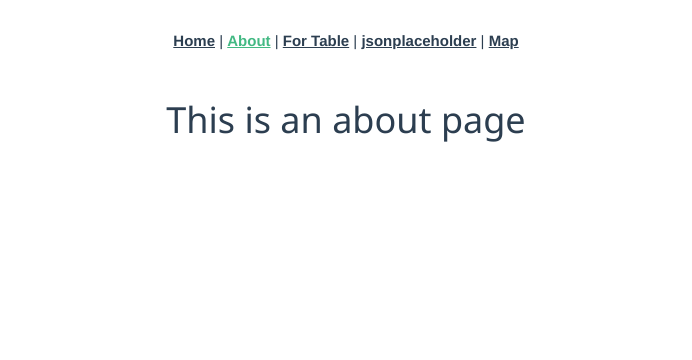
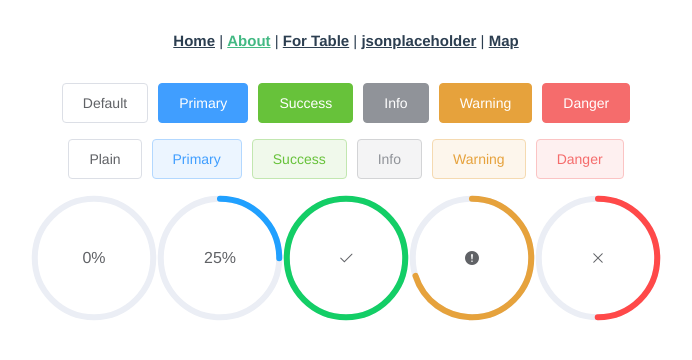
Before and after one commit to sb171732/vue30A, a Vue app: page /#/about in a window 1280 px wide. Shown: the top 360 px of the page, without its empty margins (294-986 px from the left). Built offline with nearby package versions, Linux system fonts and the light colour scheme; what vue-yandex-maps would draw is missing.

Commit message:
add element

```diff
--- a/package.json
+++ b/package.json
@@ -9,6 +9,7 @@
   },
   "dependencies": {
     "core-js": "^3.8.3",
+    "element-ui": "^2.4.5",
     "vue": "^2.6.14",
     "vue-router": "^3.5.1",
     "vue-yandex-maps": "^0.11.13"
@@ -22,6 +23,7 @@
     "@vue/cli-service": "~5.0.0",
     "eslint": "^7.32.0",
     "eslint-plugin-vue": "^8.0.3",
+    "vue-cli-plugin-element": "~1.0.1",
     "vue-template-compiler": "^2.6.14"
   },
   "eslintConfig": {
--- a/src/App.vue
+++ b/src/App.vue
@@ -19,16 +19,13 @@
   text-align: center;
   color: #2c3e50;
 }
-
 nav {
   padding: 30px;
 }
-
 nav a {
   font-weight: bold;
   color: #2c3e50;
 }
-
 nav a.router-link-exact-active {
   color: #42b983;
 }
--- a/src/main.js
+++ b/src/main.js
@@ -2,6 +2,7 @@ import Vue from 'vue'
 import App from './App.vue'
 import YmapPlugin from 'vue-yandex-maps'
 import router from './router'
+import './plugins/element.js'
 Vue.config.productionTip = false
 
 const settings = {
--- /dev/null
+++ b/src/plugins/element.js
@@ -0,0 +1,6 @@
+import Vue from 'vue'
+import Element from 'element-ui'
+import 'element-ui/lib/theme-chalk/index.css'
+import locale from 'element-ui/lib/locale/lang/ru-RU'
+
+Vue.use(Element, { locale })
--- a/src/views/AboutView.vue
+++ b/src/views/AboutView.vue
@@ -1,5 +1,73 @@
 <template>
   <div class="about">
-    <h1>This is an about page</h1>
+    <el-row>
+      <el-button>Default</el-button>
+      <el-button type="primary" @click="openD">Primary</el-button>
+      <el-button type="success">Success</el-button>
+      <el-button type="info">Info</el-button>
+      <el-button type="warning">Warning</el-button>
+      <el-button type="danger">Danger</el-button>
+    </el-row>
+
+    <el-row class="w3-margin-top">
+        <el-button plain>Plain</el-button>
+        <el-button type="primary" plain>Primary</el-button>
+        <el-button type="success" plain @click="open1">Success</el-button>
+        <el-button type="info" plain>Info</el-button>
+        <el-button type="warning" plain @click="w">Warning</el-button>
+        <el-button type="danger" plain>Danger</el-button>
+      </el-row>
+     <el-row class="w3-margin-top">
+      <el-progress type="circle" :percentage="0"></el-progress>
+<el-progress type="circle" :percentage="25"></el-progress>
+<el-progress type="circle" :percentage="100" status="success"></el-progress>
+<el-progress type="circle" :percentage="70" status="warning"></el-progress>
+<el-progress type="circle" :percentage="50" status="exception"></el-progress>
+     </el-row>
+
+      <el-drawer
+      title="I am the title"
+      :visible.sync="drawer"
+      size="50%"
+      :with-header="false">
+      <span>Hi there!</span>
+      <el-progress type="circle" :percentage="0"></el-progress>
+<el-progress type="circle" :percentage="25"></el-progress>
+<el-progress type="circle" :percentage="100" status="success"></el-progress>
+<el-progress type="circle" :percentage="70" status="warning"></el-progress>
+<el-progress type="circle" :percentage="50" status="exception"></el-progress>
+</el-drawer>
+
   </div>
 </template>
+<script>
+   export default {
+    data(){
+      return{
+        drawer:false,
+        count: 0
+      }
+    },
+    methods:{
+
+      openD(){
+        this.drawer = !this.drawer
+      },
+      open1() {
+        this.$notify({
+          title: 'Success',
+          message: 'This is a success message',
+          type: 'success'
+        });
+      },
+      w(){
+        this.$notify({
+          title: 'Warning',
+          message: 'This is a warning message',
+          type: 'warning'
+        });
+      }
+
+    }
+   }
+</script>
```
Also changed, not shown: 1 other file (tests, documents, lock files or other folders).
